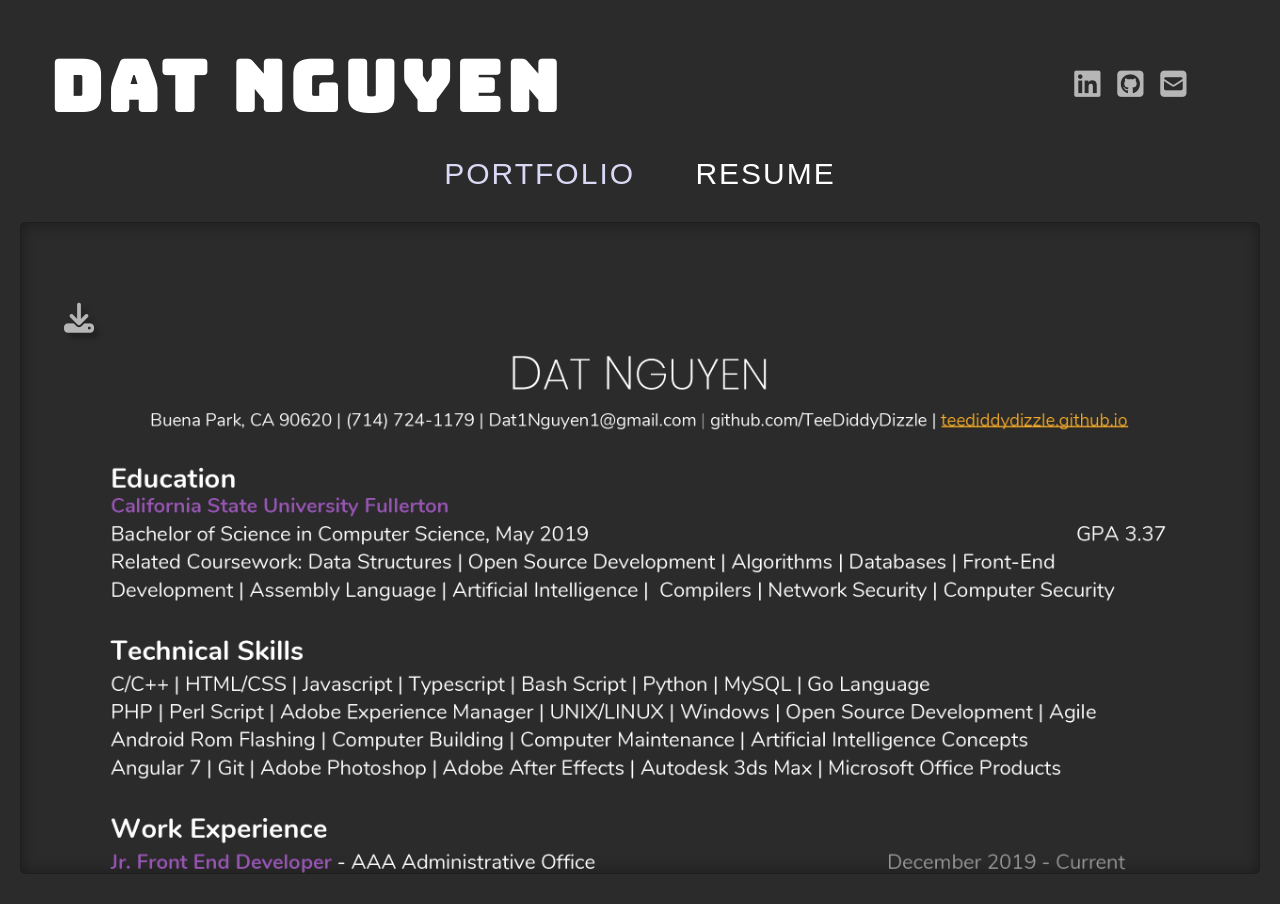
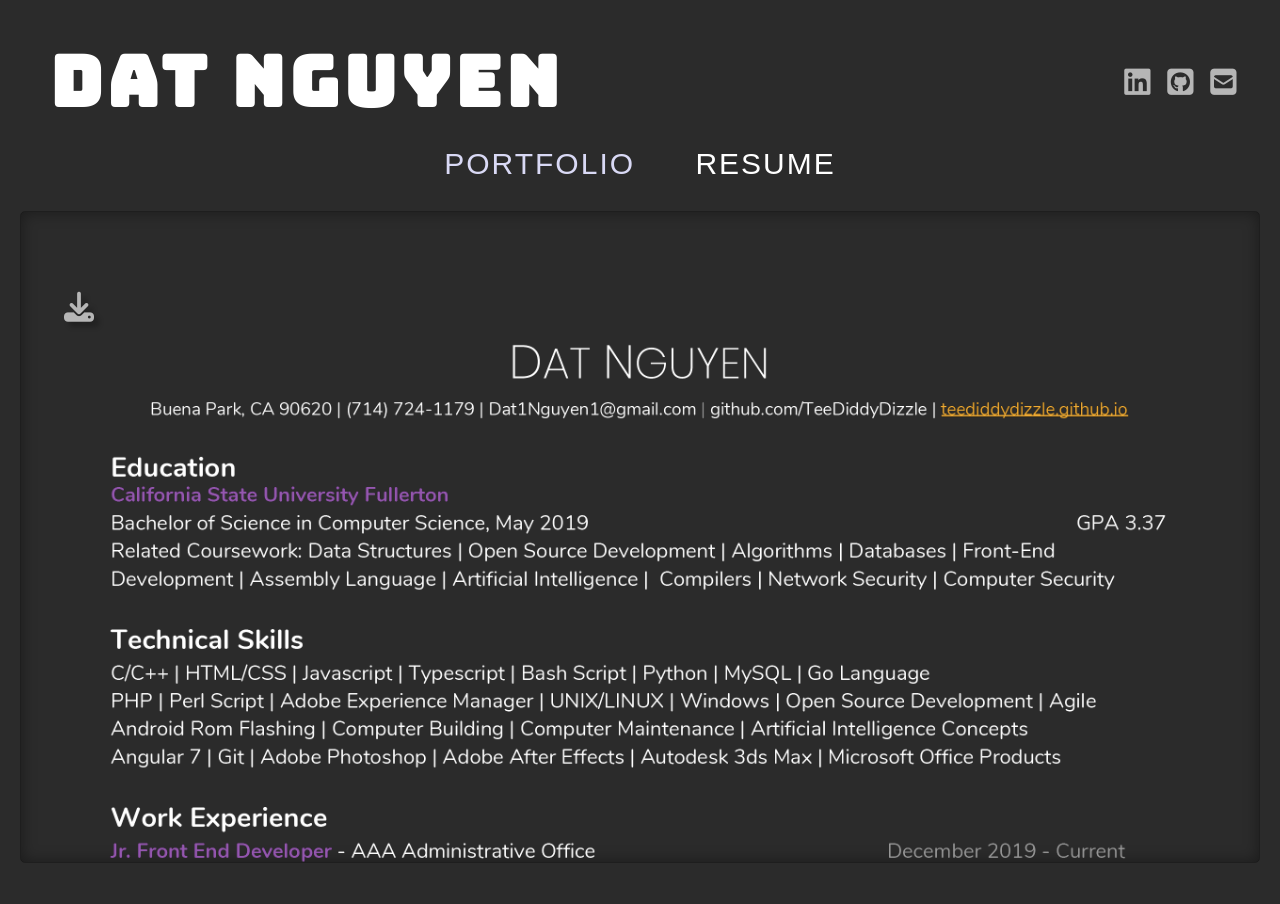
Before and after one commit to TeeDiddyDizzle/349-Site, a plain HTML site: page resume.html in a window 1280 px wide. Drawn offline with nearby package versions, Linux system fonts and the light colour scheme; files that its build step writes are made by us from their sources; a web font is replaced by a local one.

Commit message:
update line height

```diff
--- a/Ayli/Ayli.css
+++ b/Ayli/Ayli.css
@@ -11,6 +11,7 @@ body {
     display: inline-block;
     color: white;
     font-family: bungee, sans-serif;
+    line-height: 70px;
     font-size: 70px;
     font-weight: 700;
     margin-left: 50px;
@@ -22,8 +23,7 @@ body {
 .socials {
     font-size: 30px;
     float: right;
-    margin-top: 20px;
-    margin-right: 100px;
+    margin-right: 50px;
 }
 .social-link {
     color: rgb(182, 182, 182);
--- a/Open Inventory/OpenInventory.css
+++ b/Open Inventory/OpenInventory.css
@@ -11,6 +11,7 @@ body {
     display: inline-block;
     color: white;
     font-family: bungee, sans-serif;
+    line-height: 70px;
     font-size: 70px;
     font-weight: 700;
     margin-left: 50px;
@@ -22,8 +23,7 @@ body {
 .socials {
     font-size: 30px;
     float: right;
-    margin-top: 20px;
-    margin-right: 100px;
+    margin-right: 50px;
 }
 .social-link {
     color: rgb(182, 182, 182);
--- a/Sprite Game/sprites.css
+++ b/Sprite Game/sprites.css
@@ -27,8 +27,7 @@ body{
 .socials {
     font-size: 30px;
     float: right;
-    margin-top: 20px;
-    margin-right: 100px;
+    margin-right: 50px;
 }
 .social-link {
     color: rgb(182, 182, 182);
--- a/TuffyPub/tuffy.css
+++ b/TuffyPub/tuffy.css
@@ -11,6 +11,7 @@ body {
     display: inline-block;
     color: white;
     font-family: bungee, sans-serif;
+    line-height: 70px;
     font-size: 70px;
     font-weight: 700;
     margin-left: 50px;
@@ -22,8 +23,7 @@ body {
 .socials {
     font-size: 30px;
     float: right;
-    margin-top: 20px;
-    margin-right: 100px;
+    margin-right: 50px;
 }
 .social-link {
     color: rgb(182, 182, 182);
--- a/index.css
+++ b/index.css
@@ -11,6 +11,7 @@ body {
     display: inline-block;
     color: white;
     font-family: bungee, sans-serif;
+    line-height: 70px;
     font-size: 70px;
     font-weight: 700;
     margin-left: 50px;
@@ -23,7 +24,6 @@ body {
     font-size: 30px;
     float: right;
     margin-right: 50px;
-    margin-top: 40px;
 }
 .social-link {
     color: rgb(182, 182, 182);
--- a/resume.css
+++ b/resume.css
@@ -12,6 +12,7 @@ body {
     display: inline-block;
     color: white;
     font-family: bungee, sans-serif;
+    line-height: 70px;
     font-size: 70px;
     font-weight: 700;
     margin-left: 50px;
@@ -23,8 +24,7 @@ body {
 .socials {
     font-size: 30px;
     float: right;
-    margin-top: 20px;
-    margin-right: 100px;
+    margin-right: 50px;
 }
 .social-link {
     color: rgb(182, 182, 182);
--- a/resume.html
+++ b/resume.html
@@ -54,7 +54,7 @@
         </h1>
 
         <br />
-        <p class="heading unselectable"><a style="margin-right: 50px;" class="link">PORTFOLIO</a> RESUME</p>
+        <p class="heading unselectable"><a style="margin-right: 50px;" class="link" href='index.html'>PORTFOLIO</a> RESUME</p>
 
         <div data-simplebar class="resume">
             <a href="Resume/Dat_Resume_February_2020.pdf" download class="download"><i style="color: rgb(182, 182, 182); font-size: 30px;" class="fas fa-download"></i></a>
```
